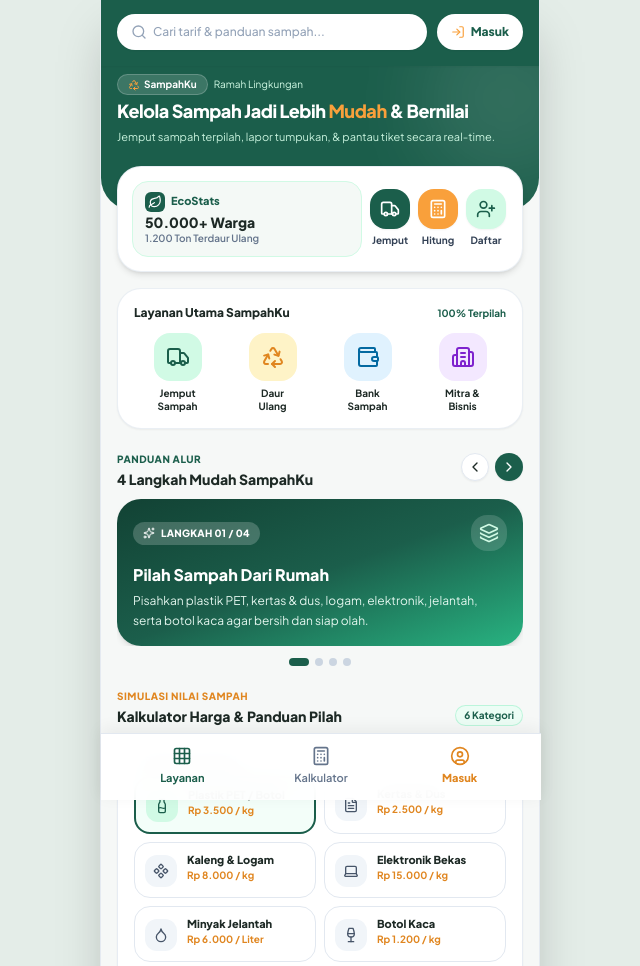
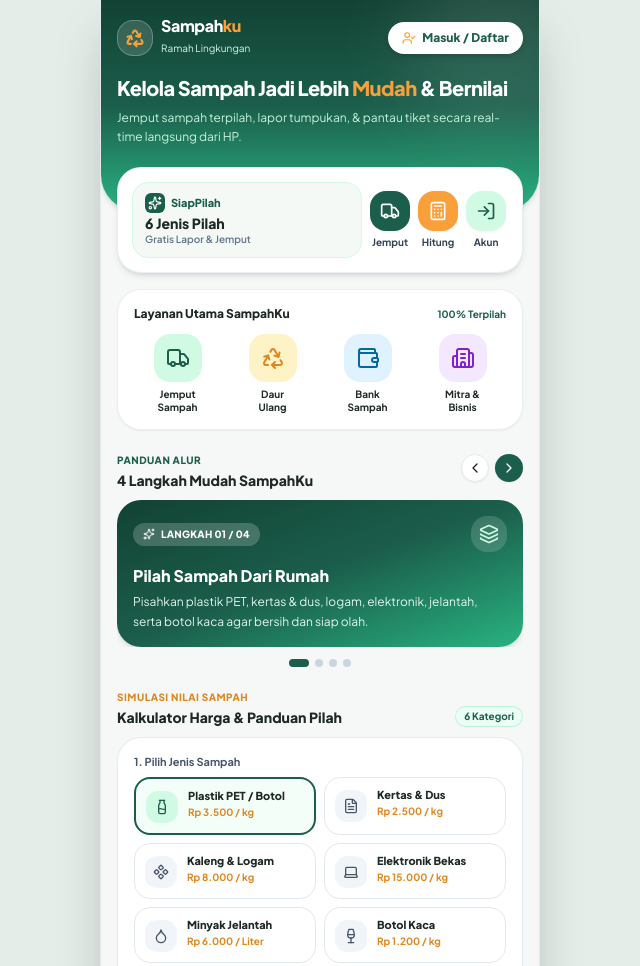
Before and after one commit to yermiani/APLIKASI-SAMPAHKU, a plain HTML site: page index.html in a window 1280 px wide. Shown: the top 966 px of the page, without its empty margins (320-960 px from the left). Drawn offline with nearby package versions, Linux system fonts and the light colour scheme.

Commit message:
Update index.html

```diff
--- a/index.html
+++ b/index.html
@@ -4,8 +4,15 @@
     <meta charset="UTF-8" />
     <meta
       name="viewport"
-      content="width=device-width, initial-scale=1.0, maximum-scale=1.0, user-scalable=no"
+      content="width=device-width, initial-scale=1.0, maximum-scale=1.0, user-scalable=no, viewport-fit=cover"
     />
+    <meta name="mobile-web-app-capable" content="yes" />
+    <meta name="apple-mobile-web-app-capable" content="yes" />
+    <meta
+      name="apple-mobile-web-app-status-bar-style"
+      content="black-translucent"
+    />
+    <meta name="theme-color" content="#1b5e4b" />
     <title>SampahKu — Kelola Sampah Lebih Mudah</title>
     <script src="https://cdn.tailwindcss.com"></script>
     <link rel="preconnect" href="https://fonts.googleapis.com" />
@@ -39,7 +46,9 @@
       * {
         -webkit-tap-highlight-color: transparent;
       }
+      html,
       body {
+        overscroll-behavior-y: none;
         background-color: #e4ede8;
       }
       .no-scrollbar::-webkit-scrollbar {
@@ -49,107 +58,110 @@
         -ms-overflow-style: none;
         scrollbar-width: none;
       }
-      .safe-bottom {
-        padding-bottom: calc(env(safe-area-inset-bottom, 0px) + 0.6rem);
+      .safe-top {
+        padding-top: calc(env(safe-area-inset-top, 0px) + 1.15rem);
+      }
+      .safe-bottom-area {
+        padding-bottom: calc(env(safe-area-inset-bottom, 0px) + 1.5rem);
       }
     </style>
   </head>
   <body
     class="font-sans text-brandCharcoal antialiased flex justify-center min-h-screen"
   >
-    <!-- MOBILE APP SHELL (GOJEK STYLE - TANPA TAB HOME & TANPA TOOLBAR) -->
+    <!-- MOBILE APP SHELL (FULLSCREEN TANPA TOOLBAR ATAS & BAWAH) -->
     <div
-      class="w-full max-w-[440px] bg-[#f6f8f7] min-h-screen shadow-2xl relative flex flex-col border-x border-slate-200/80 pb-24 overflow-x-hidden"
+      class="w-full max-w-[440px] bg-[#f6f8f7] min-h-screen shadow-2xl relative flex flex-col border-x border-slate-200/80 safe-bottom-area overflow-x-hidden"
     >
-      <!-- TOP SEARCH & LOGIN BAR -->
-      <header
-        class="sticky top-0 z-40 bg-brandGreen text-white px-4 pt-3.5 pb-4 shadow-sm"
-      >
-        <div class="flex items-center gap-2.5">
-          <a
-            href="#kalkulator"
-            class="relative flex-1 flex items-center bg-white text-slate-400 rounded-full pl-9 pr-3.5 py-2.5 text-xs font-medium shadow-sm"
-          >
-            <i
-              data-lucide="search"
-              class="w-4 h-4 text-slate-400 absolute left-3.5 top-1/2 -translate-y-1/2"
-            ></i>
-            <span class="truncate">Cari tarif &amp; panduan sampah...</span>
-          </a>
-
-          <a
-            href="login.html"
-            class="inline-flex items-center gap-1.5 px-3.5 py-2.5 rounded-full bg-white text-brandGreen text-xs font-extrabold shadow-sm active:scale-95 transition shrink-0"
-          >
-            <i data-lucide="log-in" class="w-3.5 h-3.5 text-brandOrange"></i>
-            <span>Masuk</span>
-          </a>
-        </div>
-      </header>
-
       <!-- MAIN CONTENT -->
       <main class="flex-1 space-y-4">
-        <!-- HERO BANNER MELENGKUNG + WIDGET RINGKASAN -->
+        <!-- HERO BANNER MELENGKUNG + TOMBOL MASUK / DAFTAR MENYATU -->
         <div class="relative">
           <div
-            class="bg-brandGreen pt-2 pb-16 px-4 rounded-b-[2rem] text-white relative overflow-hidden"
+            class="bg-gradient-to-b from-brandGreenDark via-brandGreen to-brandGreenMid safe-top pb-16 px-4 rounded-b-[2.25rem] text-white relative overflow-hidden shadow-md"
           >
             <div
-              class="absolute -top-14 -right-14 w-44 h-44 bg-white/10 rounded-full blur-2xl pointer-events-none"
+              class="absolute -top-14 -right-14 w-48 h-48 bg-white/10 rounded-full blur-2xl pointer-events-none"
             ></div>
 
-            <div class="space-y-1 relative z-10">
-              <div class="flex items-center gap-1.5">
-                <span
-                  class="inline-flex items-center gap-1 px-2.5 py-0.5 rounded-full bg-white/15 text-[10px] font-bold border border-white/20"
+            <!-- Baris Identitas & Satu Tombol Masuk / Daftar -->
+            <div
+              class="flex items-center justify-between gap-2 mb-4 relative z-10"
+            >
+              <div class="flex items-center gap-2">
+                <div
+                  class="w-9 h-9 rounded-2xl bg-white/15 backdrop-blur-sm border border-white/25 flex items-center justify-center text-brandOrange shadow-sm"
                 >
-                  <i data-lucide="recycle" class="w-3 h-3 text-brandOrange"></i>
-                  SampahKu
-                </span>
-                <span class="text-[10px] text-emerald-100">
-                  Ramah Lingkungan
-                </span>
+                  <i data-lucide="recycle" class="w-5 h-5 stroke-[2.5]"></i>
+                </div>
+                <div>
+                  <span
+                    class="text-base font-extrabold tracking-tight block leading-none"
+                  >
+                    Sampah<span class="text-brandOrange">ku</span>
+                  </span>
+                  <span class="text-[10px] text-emerald-100">
+                    Ramah Lingkungan
+                  </span>
+                </div>
               </div>
-              <h1 class="text-lg font-extrabold leading-snug tracking-tight">
+
+              <a
+                href="login.html"
+                class="inline-flex items-center gap-1.5 px-3.5 py-2 rounded-full bg-white text-brandGreen text-xs font-extrabold shadow-md active:scale-95 transition shrink-0"
+              >
+                <i
+                  data-lucide="user-check"
+                  class="w-3.5 h-3.5 text-brandOrange"
+                ></i>
+                <span>Masuk / Daftar</span>
+              </a>
+            </div>
+
+            <!-- Judul Utama -->
+            <div class="space-y-1.5 relative z-10">
+              <h1 class="text-xl font-extrabold leading-snug tracking-tight">
                 Kelola Sampah Jadi Lebih
                 <span class="text-brandOrange">Mudah</span> &amp; Bernilai
               </h1>
-              <p class="text-[11px] text-emerald-100/95 leading-relaxed">
+              <p class="text-xs text-emerald-100/95 leading-relaxed">
                 Jemput sampah terpilah, lapor tumpukan, &amp; pantau tiket
-                secara real-time.
+                secara real-time langsung dari HP.
               </p>
             </div>
           </div>
 
-          <!-- Floating Card Aksi Cepat -->
+          <!-- Floating Card Info Pilah + Aksi Cepat (Masuk / Daftar Digabung) -->
           <div class="px-4 -mt-11 relative z-20">
             <div
               class="bg-white rounded-3xl p-3.5 shadow-md border border-slate-200/70 flex items-center justify-between gap-2"
             >
+              <!-- Pengganti EcoStats: SiapPilah -->
               <div
-                class="bg-brandLightBg rounded-2xl px-3 py-2.5 flex-1 border border-emerald-100"
+                class="bg-brandLightBg rounded-2xl px-3 py-2.5 flex-1 border border-emerald-100 min-w-0"
               >
                 <div class="flex items-center gap-1.5 mb-0.5">
                   <span
-                    class="w-5 h-5 rounded-md bg-brandGreen text-white flex items-center justify-center"
+                    class="w-5 h-5 rounded-md bg-brandGreen text-white flex items-center justify-center shrink-0"
                   >
-                    <i data-lucide="leaf" class="w-3.5 h-3.5"></i>
+                    <i data-lucide="sparkles" class="w-3.5 h-3.5"></i>
                   </span>
-                  <span class="text-[11px] font-extrabold text-brandGreen"
-                    >EcoStats</span
+                  <span class="text-[11px] font-extrabold text-brandGreen truncate"
+                    >SiapPilah</span
                   >
                 </div>
                 <p
-                  class="text-sm font-extrabold text-brandCharcoal leading-tight"
+                  class="text-sm font-extrabold text-brandCharcoal leading-tight truncate"
                 >
-                  50.000+ Warga
+                  6 Jenis Pilah
                 </p>
-                <p class="text-[10px] text-slate-500 font-semibold">
-                  1.200 Ton Terdaur Ulang
+                <p class="text-[10px] text-slate-500 font-semibold truncate">
+                  Gratis Lapor &amp; Jemput
                 </p>
               </div>
 
-              <div class="flex items-center gap-2 pr-0.5">
+              <!-- Aksi Cepat: Jemput, Hitung, Masuk / Daftar -->
+              <div class="flex items-center gap-2 pr-0.5 shrink-0">
                 <a
                   href="login.html"
                   class="flex flex-col items-center gap-1 group"
@@ -185,10 +197,10 @@
                   <div
                     class="w-10 h-10 rounded-2xl bg-emerald-100 text-brandGreen flex items-center justify-center shadow-sm group-active:scale-95 transition"
                   >
-                    <i data-lucide="user-plus" class="w-5 h-5"></i>
+                    <i data-lucide="log-in" class="w-5 h-5"></i>
                   </div>
                   <span class="text-[10px] font-bold text-slate-700"
-                    >Daftar</span
+                    >Akun</span
                   >
                 </a>
               </div>
@@ -196,7 +208,7 @@
           </div>
         </div>
 
-        <!-- GRID 4 LAYANAN UTAMA ALA GOJEK -->
+        <!-- GRID 4 LAYANAN UTAMA -->
         <section id="layanan" class="px-4">
           <div
             class="bg-white rounded-3xl p-4 border border-slate-200/70 shadow-sm space-y-3"
@@ -362,8 +374,8 @@
                   Jadwalkan Penjemputan
                 </h3>
                 <p class="text-xs text-amber-50 leading-relaxed">
-                  Masuk ke akun warga, pilih kategori sampah &amp; lokasi, lalu
-                  kirim laporan untuk mendapatkan nomor tiket otomatis.
+                  Masuk atau daftar akun warga, pilih kategori sampah &amp;
+                  lokasi, lalu kirim laporan untuk dapat nomor tiket otomatis.
                 </p>
               </div>
             </div>
@@ -410,7 +422,10 @@
                 <span
                   class="w-9 h-9 rounded-2xl bg-white/15 flex items-center justify-center"
                 >
-                  <i data-lucide="tree-pine" class="w-5 h-5 text-indigo-100"></i>
+                  <i
+                    data-lucide="tree-pine"
+                    class="w-5 h-5 text-indigo-100"
+                  ></i>
                 </span>
               </div>
               <div class="mt-3 space-y-1">
@@ -457,8 +472,8 @@
           </div>
         </section>
 
-        <!-- KALKULATOR SIMULASI HARGA & PANDUAN PEMILAHAN (RAPI & TERSTRUKTUR) -->
-        <section id="kalkulator" class="px-4 pb-4 space-y-2.5">
+        <!-- KALKULATOR SIMULASI HARGA & PANDUAN PEMILAHAN (6 KATEGORI) -->
+        <section id="kalkulator" class="px-4 space-y-2.5">
           <div class="flex items-end justify-between">
             <div>
               <span
@@ -516,7 +531,7 @@
                   data-cat="kertas"
                 >
                   <div
-                    class="cat-icon-box w-8 h-8 rounded-xl bg-slate-100 text-slate-600 flex items-center justify-center shrink-0 mt-0.5"
+                    class="w-8 h-8 rounded-xl bg-slate-100 text-slate-600 flex items-center justify-center shrink-0 mt-0.5"
                   >
                     <i data-lucide="file-text" class="w-4 h-4"></i>
                   </div>
@@ -541,7 +556,7 @@
                   data-cat="logam"
                 >
                   <div
-                    class="cat-icon-box w-8 h-8 rounded-xl bg-slate-100 text-slate-600 flex items-center justify-center shrink-0 mt-0.5"
+                    class="w-8 h-8 rounded-xl bg-slate-100 text-slate-600 flex items-center justify-center shrink-0 mt-0.5"
                   >
                     <i data-lucide="component" class="w-4 h-4"></i>
                   </div>
@@ -566,7 +581,7 @@
                   data-cat="elektronik"
                 >
                   <div
-                    class="cat-icon-box w-8 h-8 rounded-xl bg-slate-100 text-slate-600 flex items-center justify-center shrink-0 mt-0.5"
+                    class="w-8 h-8 rounded-xl bg-slate-100 text-slate-600 flex items-center justify-center shrink-0 mt-0.5"
                   >
                     <i data-lucide="laptop" class="w-4 h-4"></i>
                   </div>
@@ -591,7 +606,7 @@
                   data-cat="minyak"
                 >
                   <div
-                    class="cat-icon-box w-8 h-8 rounded-xl bg-slate-100 text-slate-600 flex items-center justify-center shrink-0 mt-0.5"
+                    class="w-8 h-8 rounded-xl bg-slate-100 text-slate-600 flex items-center justify-center shrink-0 mt-0.5"
                   >
                     <i data-lucide="droplet" class="w-4 h-4"></i>
                   </div>
@@ -616,7 +631,7 @@
                   data-cat="kaca"
                 >
                   <div
-                    class="cat-icon-box w-8 h-8 rounded-xl bg-slate-100 text-slate-600 flex items-center justify-center shrink-0 mt-0.5"
+                    class="w-8 h-8 rounded-xl bg-slate-100 text-slate-600 flex items-center justify-center shrink-0 mt-0.5"
                   >
                     <i data-lucide="wine" class="w-4 h-4"></i>
                   </div>
@@ -753,44 +768,31 @@
 
               <a
                 href="login.html"
-                class="w-full py-2.5 bg-brandGreenMid hover:bg-brandGreen rounded-xl text-center text-xs font-extrabold text-white flex items-center justify-center gap-1.5 transition active:scale-[0.99]"
+                class="w-full py-3 bg-brandGreenMid hover:bg-brandGreen rounded-xl text-center text-xs font-extrabold text-white flex items-center justify-center gap-1.5 transition active:scale-[0.99]"
               >
-                <span>Ajukan Penjemputan</span>
+                <span>Masuk / Daftar &amp; Jemput</span>
                 <i data-lucide="arrow-right" class="w-4 h-4"></i>
               </a>
             </div>
           </div>
         </section>
+
+        <!-- FOOTER RINGKAS -->
+        <footer class="px-4 pt-1">
+          <div
+            class="bg-white rounded-3xl p-4 border border-slate-200/80 text-center space-y-1.5"
+          >
+            <p class="text-xs font-extrabold text-brandCharcoal">
+              Sampah<span class="text-brandOrange">Ku</span> — Ekosistem
+              Pengelolaan Sampah Mandiri
+            </p>
+            <p class="text-[10px] text-slate-500">
+              &copy; 2026 SampahKu Indonesia. Bersih Lingkungannya, Bernilai
+              Sampahnya.
+            </p>
+          </div>
+        </footer>
       </main>
-
-      <!-- BOTTOM NAVIGATION BAR (3 MENU BERSIH TANPA TAB HOME) -->
-      <nav
-        class="fixed bottom-0 z-50 w-full max-w-[440px] bg-white/95 backdrop-blur-md border-t border-slate-200 px-3 pt-2 safe-bottom grid grid-cols-3 text-center shadow-[0_-4px_16px_rgba(0,0,0,0.06)]"
-      >
-        <a
-          href="#layanan"
-          class="flex flex-col items-center justify-center gap-1 py-1 text-brandGreen"
-        >
-          <i data-lucide="grid" class="w-5 h-5"></i>
-          <span class="text-[11px] font-bold">Layanan</span>
-        </a>
-
-        <a
-          href="#kalkulator"
-          class="flex flex-col items-center justify-center gap-1 py-1 text-slate-500 hover:text-brandGreen"
-        >
-          <i data-lucide="calculator" class="w-5 h-5"></i>
-          <span class="text-[11px] font-semibold">Kalkulator</span>
-        </a>
-
-        <a
-          href="login.html"
-          class="flex flex-col items-center justify-center gap-1 py-1 text-brandOrangeDark"
-        >
-          <i data-lucide="user-circle" class="w-5 h-5"></i>
-          <span class="text-[11px] font-extrabold">Masuk</span>
-        </a>
-      </nav>
     </div>
 
     <script>
```
